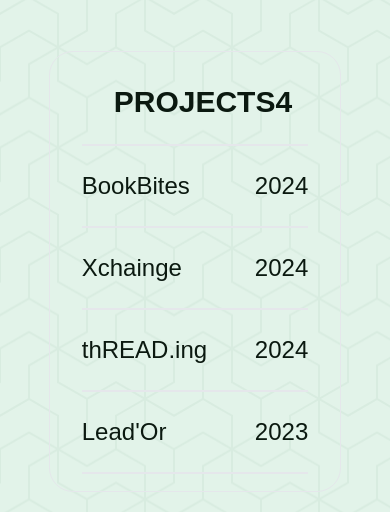
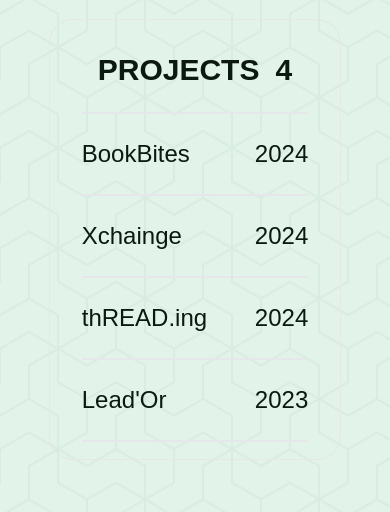
Before and after one commit to kabirarshafidz/my-portfolio, a Next.js app: page /projects in a window 390 px wide. Shown: the part 162-674 px from the top of the page. Built offline with nearby package versions, Linux system fonts and the light colour scheme; a web font is replaced by a local one.

Commit message:
bugs fixed

```diff
--- a/src/app/contact/page.tsx
+++ b/src/app/contact/page.tsx
@@ -79,7 +79,9 @@ export default function Home() {
               <div className="flex-none sm:flex gap-3 text-left">
                 <p>MAIL:</p>
                 <a href="mailto:hafidzarsha@gmail.com">
-                  <p className="border-animation">hafidzarsha@gmail.com</p>
+                  <p className="border-animation w-min">
+                    hafidzarsha@gmail.com
+                  </p>
                 </a>
               </div>
               <div className="flex gap-3">
--- a/src/app/projects/page.tsx
+++ b/src/app/projects/page.tsx
@@ -61,7 +61,7 @@ export default function Projects() {
           clicked ? `fade-out` : "fade-in"
         }`}
       >
-        <div className="h-2/3 w-3/4 grid lg:grid-cols-2 grid-cols-1 pb-16">
+        <div className="h-2/3 w-3/4 grid lg:grid-cols-2 grid-cols-1 mb-16 pb-16">
           <div
             className={`app-logo ${
               hovered ? "slide-animation" : ""
@@ -76,7 +76,7 @@ export default function Projects() {
           />
           {/* <div style={{ display: hovered ? "none" : "inline" }}></div> */}
           <div className="border lg:rounded-r-3xl lg:rounded-none rounded-3xl z-10">
-            <div className="flex justify-between pt-8 text-3xl font-bold pb-6 border-b-2 mx-8 px-8">
+            <div className="flex justify-between pt-8 text-3xl font-bold pb-6 border-b-2 mx-8 px-4 sm:px-8">
               <h1>PROJECTS</h1>
               <h1>{projects.length}</h1>
             </div>
```
